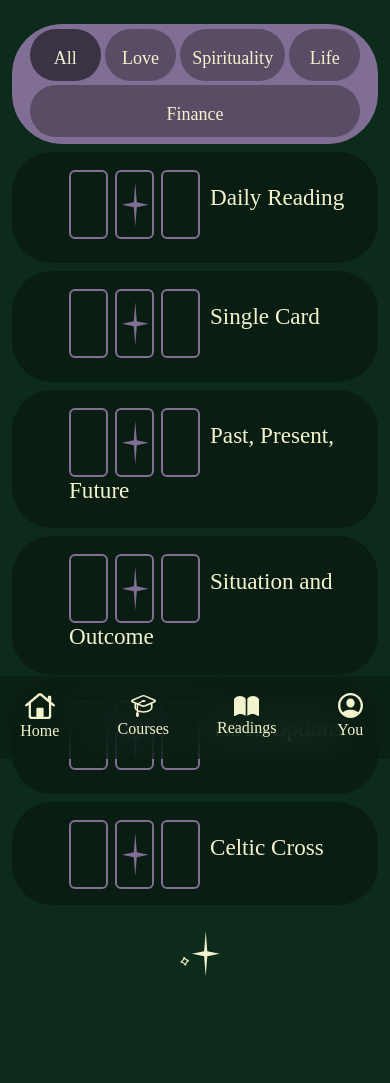
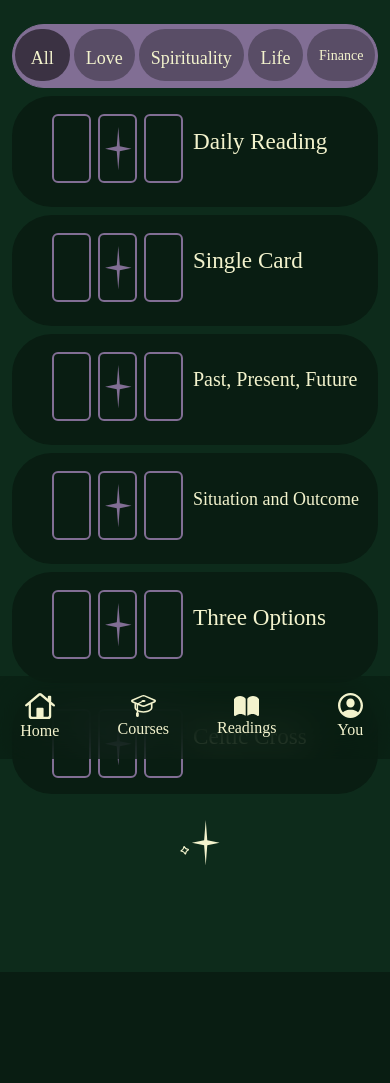
Before and after one commit to ivanovskiii/mygrimoire, a Django app: page /mygrimoire/readings/spreads in a window 390 px wide. Shown: the part 85-1168 px from the top of the page. After the commit the page ends 1057 px from the top, so only its background shows below. Run offline with Django 4.2, Linux system fonts and the light colour scheme; some libraries are stand-ins or nearby versions.

Commit message:
fixed responsiveness in ui items in html files

```diff
--- a/templates/course_ind.html
+++ b/templates/course_ind.html
@@ -141,7 +141,10 @@
 </div>
 </div>
  </div>
-<br><br><br>
+<div class="container text-center pt-1">
+    <img src="{% static 'myGrimoire/images/stars_group_two.svg' %}" alt="logo" style="width: 50px; height: 50px">
+    </div>
+<br><br><br><br>
 
 
 {#    BOTTOM NAV BAR    #}
--- a/templates/my-grimoire-page.html
+++ b/templates/my-grimoire-page.html
@@ -141,6 +141,9 @@
   </div>
 
 </div>
+    <div class="container text-center pt-4">
+    <img src="{% static 'myGrimoire/images/stars_group_two.svg' %}" alt="logo" style="width: 50px; height: 50px">
+    </div>
 
     </div>
 </div>
--- a/templates/readings.html
+++ b/templates/readings.html
@@ -11,14 +11,14 @@
             <div class="d-grid col-12 pt-4">
                 <a id="ui-bar-grn" class="btn" style="--bs-btn-padding-y: .90rem; --bs-btn-padding-x: .10rem; font-size: 22px;" href="/mygrimoire/readings/all-tarot-cards" role="button">
                     <img src="{% static 'myGrimoire/images/meanings_text.svg' %}" alt="logo" style="width: 100px;">
-                    <img src="{% static 'myGrimoire/images/cards_grn_fill.svg' %}" alt="logo" style="width: 100px; height: 100px; margin-left: 180px;">
+                    <img src="{% static 'myGrimoire/images/cards_grn_fill.svg' %}" alt="logo" style="width: 100px; height: 100px; margin-left: 150px;">
                 </a>
             </div>
 
             <div class="d-grid col-12 pt-3">
                 <a id="ui-bar-grn" class="btn" style="--bs-btn-padding-y: .90rem; --bs-btn-padding-x: .10rem; font-size: 22px; " href="/mygrimoire/readings/spreads" role="button">
                     <img src="{% static 'myGrimoire/images/spreads_text.svg' %}" alt="logo" style="width: 130px;">
-                    <img src="{% static 'myGrimoire/images/spread_grn_fill.svg' %}" alt="logo" style="width: 120px; height: 120px; margin-left: 120px;">
+                    <img src="{% static 'myGrimoire/images/spread_grn_fill.svg' %}" alt="logo" style="width: 120px; height: 120px; margin-left: 100px;">
                 </a>
             </div>
 
--- a/templates/spreads.html
+++ b/templates/spreads.html
@@ -138,18 +138,18 @@
 {#    END TOP NAV BAR    #}
 
 
-<div class="container pb-2 col-md-5 ">
+<div class="container pb-2 col-lg-5 ">
     <div id="main_content">
 <div class="d-grid col-12 pt-4 text-center pb-2">
 <div id="ui-bar-prpl" class="btn btn-mg pt-1" style="--bs-btn-padding-y: 0.1rem; --bs-btn-padding-x: .10rem;" disabled>
 
-    <div class="container text-center col-11 align-middle">
+    <div class="container text-center col-12 align-middle">
     <div class="row gap-1 pb-1 align-middle">
     <div style="height: 52px" id="ui-darkest-prpl" class="col align-middle pt-3"><a><p style="font-size: 18px">All</p></a></div>
             <div style="height: 52px" id="ui-darker-prpl" class="col align-middle pt-3"><a><p style="font-size: 18px">Love</p></a></div>
             <div style="height: 52px" id="ui-darker-prpl" class="col align-middle pt-3"><a><p style="font-size: 18px">Spirituality</p></a></div>
             <div style="height: 52px" id="ui-darker-prpl" class="col align-middle pt-3"><a><p style="font-size: 18px">Life</p></a></div>
-            <div style="height: 52px" id="ui-darker-prpl" class="col align-middle pt-3"><a><p style="font-size: 18px">Finance</p></a></div>
+            <div style="height: 52px" id="ui-darker-prpl" class="col align-middle pt-3"><a><p style="font-size: 14px">Finance</p></a></div>
 
 </div>
 </div>
@@ -158,43 +158,43 @@
 
         <div class="d-grid gap-2 mx-auto">
 
-    <div class="container pt-2 pb-3 text-center" id="ui-grn">
-            <div style="padding-left: 45px" class="container text-start">
+    <div class=" pt-2 pb-3 text-center" id="ui-grn">
+            <div style="padding-left: 40px" class="container text-start">
   <div class="row-3 row-3 gap-sm-5">
       <div  class="col"><h3><img style="margin-top: 10px; margin-right: 10px;" src="{% static 'myGrimoire/images/daily_spread.svg' %}" alt="logo">Daily Reading</h3></div>
   </div>
 </div>
         </div>
-        <div class="container pt-2 pb-3 text-center" id="ui-grn">
-            <div style="padding-left: 45px" class="container text-start">
+        <div class=" pt-2 pb-3 text-center" id="ui-grn">
+            <div style="padding-left: 40px" class="container text-start">
   <div class="row-3 row-3 gap-sm-5">
       <div  class="col"><h3><img style="margin-top: 10px; margin-right: 10px;" src="{% static 'myGrimoire/images/daily_spread.svg' %}" alt="logo">Single Card</h3></div>
   </div>
 </div>
         </div>
-        <div class="container pt-2 pb-3 text-center" id="ui-grn">
-            <div style="padding-left: 45px" class="container text-start">
+        <div class=" pt-2 pb-3 text-center" id="ui-grn">
+            <div style="padding-left: 40px" class="container text-start">
   <div class="row-3 row-3 gap-sm-5">
-      <div  class="col"><h3><img style="margin-top: 10px; margin-right: 10px;" src="{% static 'myGrimoire/images/daily_spread.svg' %}" alt="logo">Past, Present, Future</h3></div>
+      <div  class="col"><h3 style="font-size: 20px"><img style="margin-top: 10px; margin-right: 10px;" src="{% static 'myGrimoire/images/daily_spread.svg' %}" alt="logo">Past, Present, Future</h3></div>
   </div>
 </div>
         </div>
-        <div class="container pt-2 pb-3 text-center" id="ui-grn">
-            <div style="padding-left: 45px" class="container text-start">
+        <div class="pt-2 pb-3 text-center" id="ui-grn">
+            <div style="padding-left: 40px" class="container text-start">
   <div class="row-3 row-3 gap-sm-5">
-      <div  class="col"><h3><img style="margin-top: 10px; margin-right: 10px;" src="{% static 'myGrimoire/images/daily_spread.svg' %}" alt="logo">Situation and Outcome</h3></div>
+      <div  class="col"><h3 style="font-size: 18px"><img style="margin-top: 10px; margin-right: 10px;" src="{% static 'myGrimoire/images/daily_spread.svg' %}" alt="logo">Situation and Outcome</h3></div>
   </div>
 </div>
         </div>
-        <div class="container pt-2 pb-3 text-center" id="ui-grn">
-            <div style="padding-left: 45px" class="container text-start">
+        <div class=" pt-2 pb-3 text-center" id="ui-grn">
+            <div style="padding-left: 40px" class="container text-start">
   <div class="row-3 row-3 gap-sm-5">
       <div  class="col"><h3><img style="margin-top: 10px; margin-right: 10px;" src="{% static 'myGrimoire/images/daily_spread.svg' %}" alt="logo">Three Options</h3></div>
   </div>
 </div>
         </div>
-        <div class="container pt-2 pb-2 text-center" id="ui-grn">
-            <div style="padding-left: 45px" class="container text-start">
+        <div class=" pt-2 pb-2 text-center" id="ui-grn">
+            <div style="padding-left: 40px" class="container text-start">
   <div class="row-3 row-3 gap-sm-5">
       <div  class="col"><h3><img style="margin-top: 10px; margin-right: 10px;" src="{% static 'myGrimoire/images/daily_spread.svg' %}" alt="logo">Celtic Cross</h3></div>
   </div>
```
Also changed, not shown: templates/all-cards.html (+6 -6 lines), templates/course_start_screen.html (+6 -4 lines), templates/courses.html (+4 -8 lines), templates/main.html (+9 -9 lines), db.sqlite3, myGrimoire/static/myGrimoire/sda.css (deleted).
